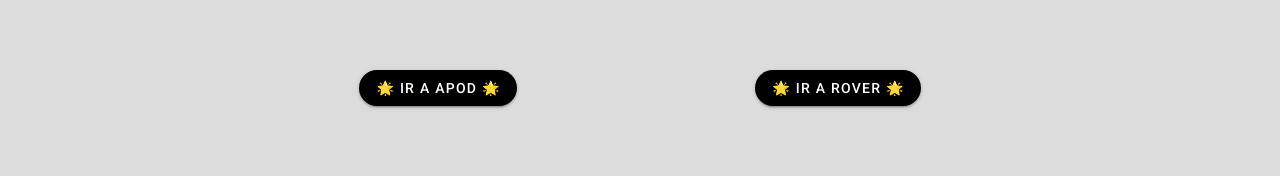
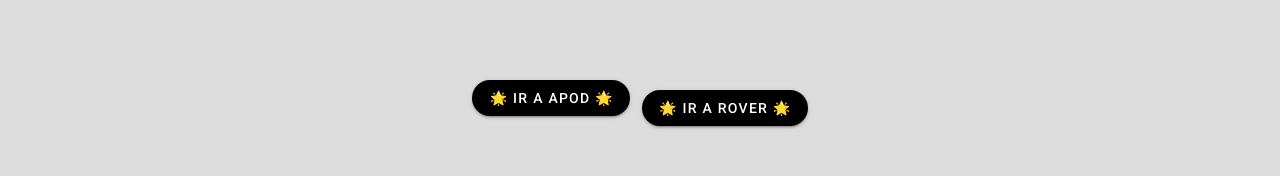
Before and after one commit to Marifuse/Nasa-Space-App, a Vue app: page /home in a window 1280 px wide. Shown: the part 802-978 px from the top of the page. Built offline with nearby package versions, Linux system fonts and the light colour scheme; no server answers; sample sign-in values are in the browser's storage.

Commit message:
Avance 14 con modificaciones en el Home

```diff
--- a/src/views/Home.vue
+++ b/src/views/Home.vue
@@ -20,8 +20,8 @@
       </header>
       <section>
         <div class="text-center btn__sections">
-          <v-btn rounded color="black" dark to="/apod">🌟 Ir a Apod 🌟</v-btn>
-          <v-btn rounded color="black" dark to="/rover">🌟 Ir a Rover 🌟</v-btn>
+          <v-btn class="mr-3" rounded color="black" dark to="/apod">🌟 Ir a Apod 🌟</v-btn>
+          <v-btn class="mt-5" rounded color="black" dark to="/rover">🌟 Ir a Rover 🌟</v-btn>
         </div>
       </section>
     <Footer/>
@@ -66,8 +66,7 @@ export default {
 }
 // Sección Botones
 .btn__sections {
-  display: flex;
-  justify-content: space-around;
-  padding: 15em;
+  padding-top: 15em;
+  padding-bottom: 15em;
 }
 </style>
```
Also changed, not shown: public/Home.png.
